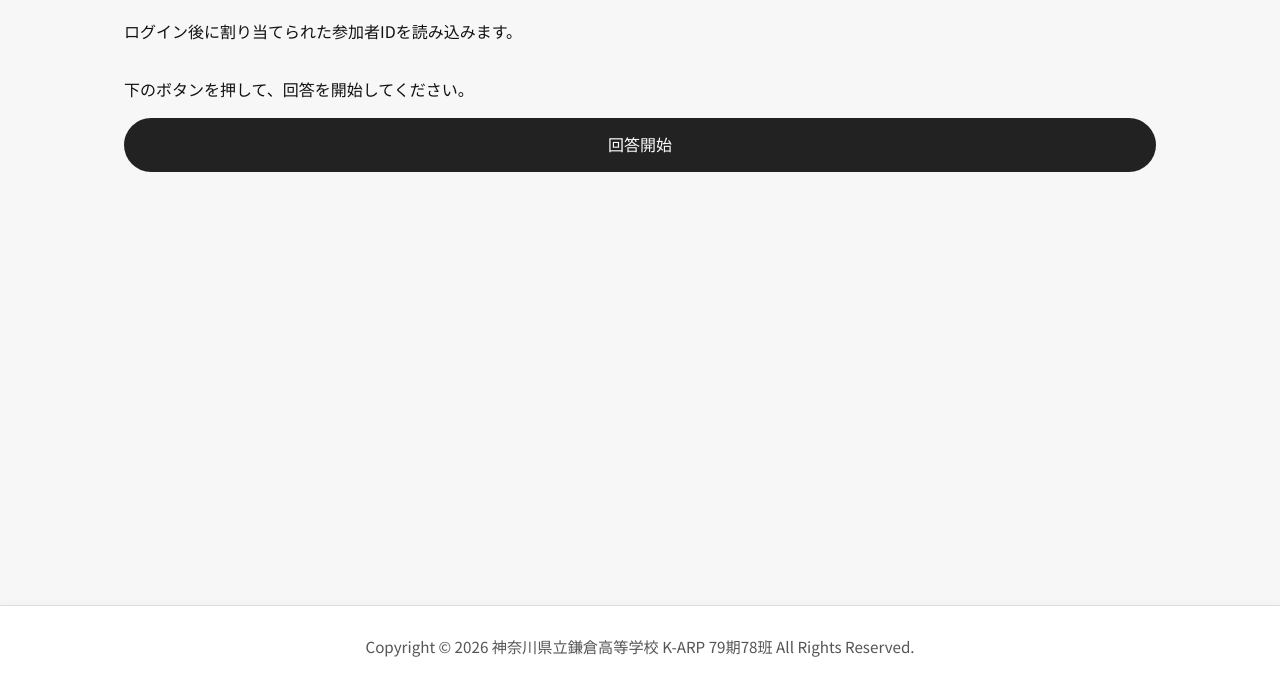
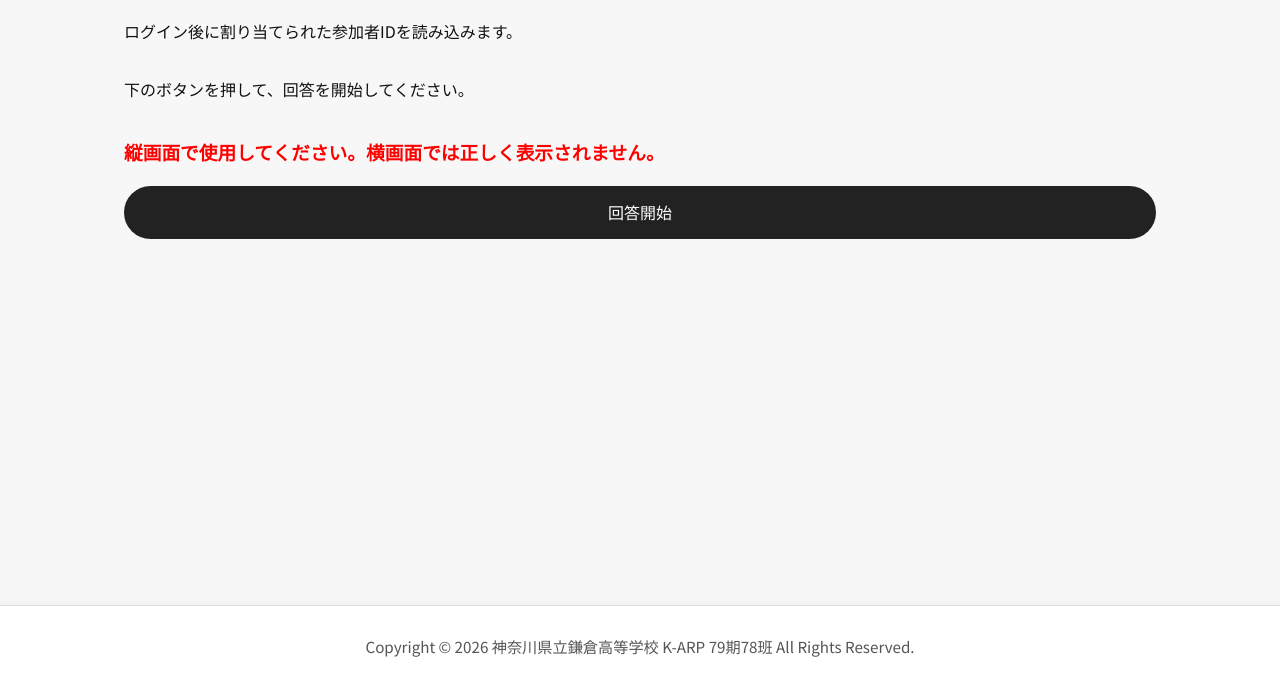
Before and after one commit to k-arp-79th-78team-lab/prod, a plain HTML site: page test.html in a window 1280 px wide. Shown: the part 115-800 px from the top of the page. Drawn offline with Linux system fonts and the light colour scheme; a web font is replaced by a local one.

Commit message:
注意書き追加

```diff
--- a/test.html
+++ b/test.html
@@ -18,6 +18,9 @@
     <h1>回答ページ</h1>
     <p id="condition-status">ログイン後に割り当てられた参加者IDを読み込みます。</p>
     <p>下のボタンを押して、回答を開始してください。</p>
+    <h3>
+      <font color="red">縦画面で使用してください。横画面では正しく表示されません。</font>
+    </h3>
 
     <button id="start" class="big-button" type="button">回答開始</button>
 
```
